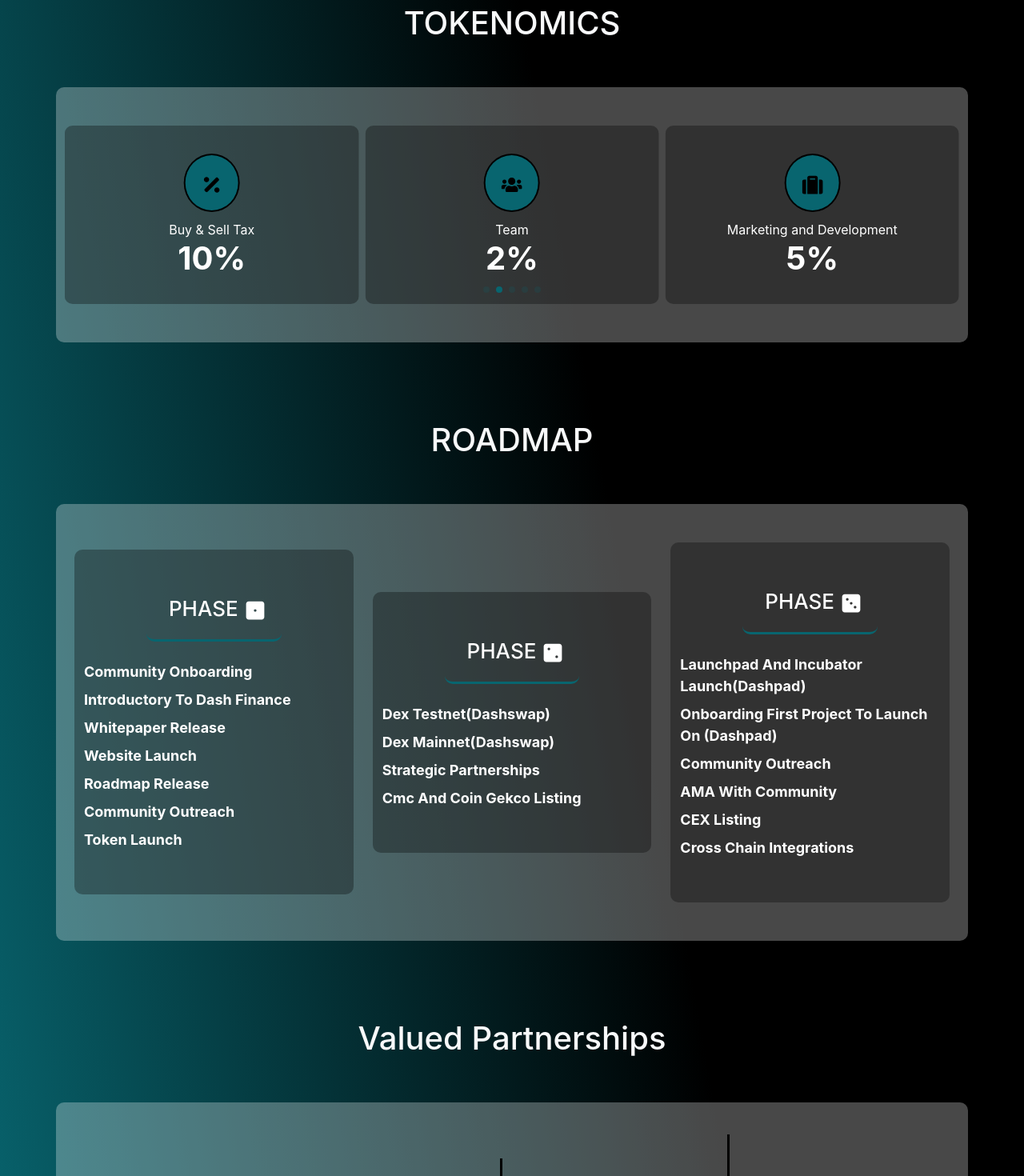
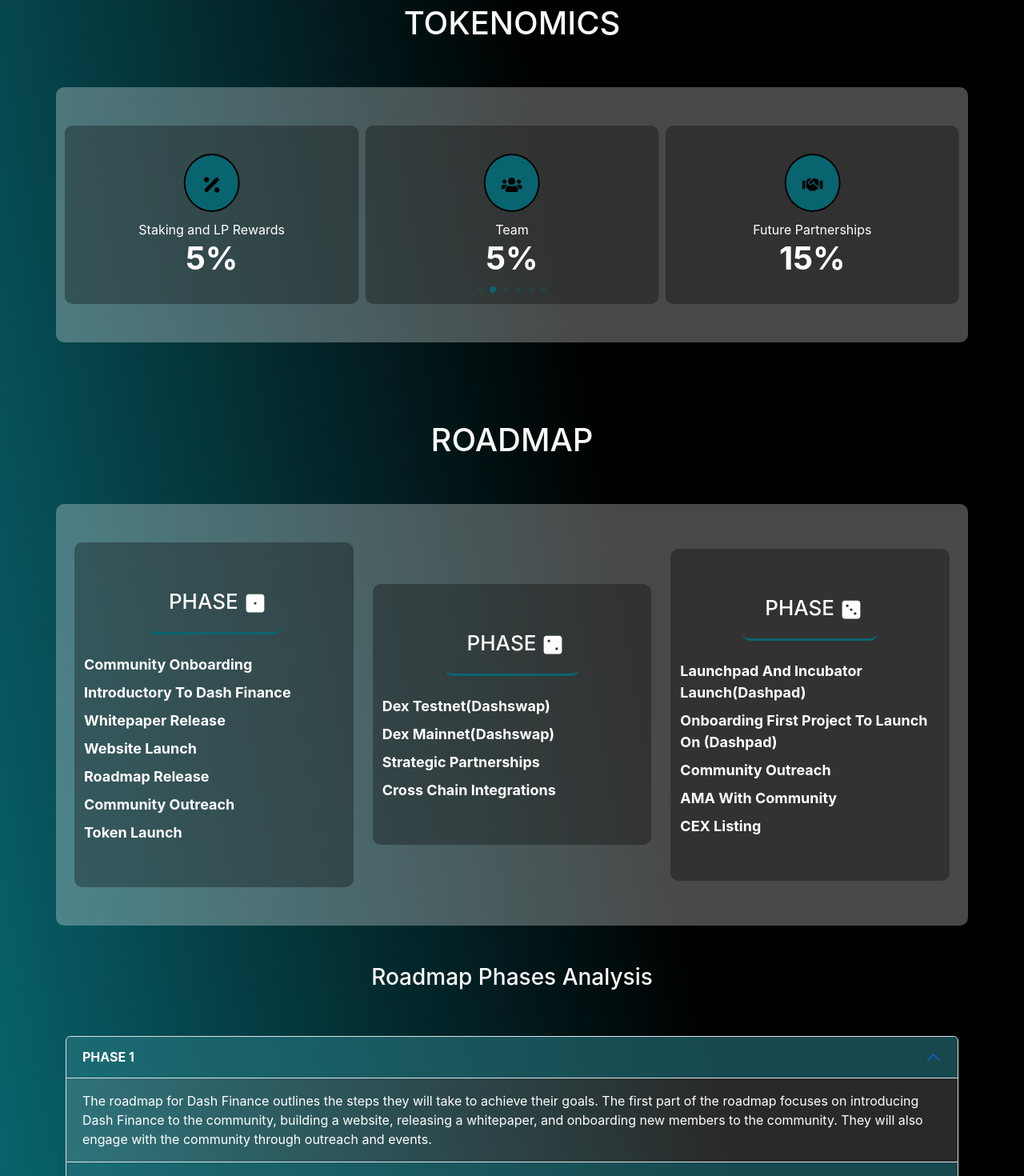
Before and after one commit to Sheriff10/dashfinance, a React (Create React App) app: page / in a window 1280 px wide. Shown: the part 1330-2800 px from the top of the page at 80% size. Built offline with nearby package versions, Linux system fonts and the light colour scheme.

Commit message:
removed partnerships and edited roadmap and others

```diff
--- a/src/App.js
+++ b/src/App.js
@@ -20,7 +20,7 @@
          <div className="w2">
             <Tokenomincs />
             <Roadmap />
-            <Partners />
+            {/* <Partners />  */}
          </div>
          <Footer />
       </div>
--- a/src/components/about.jsx
+++ b/src/components/about.jsx
@@ -53,11 +53,11 @@
                </div>
                <div className="col-lg-6 col-sm-12 col-md-12">
                   <div className="about-img">
-                     <img
+                     {/* <img
                         src="dash.png"
                         alt="global tenchnology"
                         className="img-fluid"
-                     />
+                     /> */}
                   </div>
                </div>
             </div>
--- a/src/components/header.jsx
+++ b/src/components/header.jsx
@@ -35,7 +35,7 @@
                </div>
                <div className="col">
                   <div className="btn-con">
-                     <a href="https://dashfinancedex.vercel.app/" target={"_blank"} className="btn btn-outline-success">Launch App</a>
+                     <a className="btn btn-outline-success">Launch App</a>
                   </div>
                </div>
             </div>
--- a/src/components/intro.jsx
+++ b/src/components/intro.jsx
@@ -56,10 +56,10 @@
                               <div className="btn-con">
                                  <div className="row justify-content-center">
                                     <div className="btn btn-success m-4 col-4">
-                                       LAUNCHPAD
+                                       DASHPAD
                                     </div>
                                     <div className="btn btn-outline-success m-4 col-4">
-                                       DEX
+                                       DASHDEX
                                     </div>
                                  </div>
                               </div>
--- a/src/components/roadmap.jsx
+++ b/src/components/roadmap.jsx
@@ -51,7 +51,7 @@
                                  <li>Dex testnet(Dashswap) </li>
                                  <li>Dex mainnet(Dashswap)</li>
                                  <li>strategic partnerships</li>
-                                 <li>cmc and coin gekco listing</li>
+                                 <li>Cross Chain Integrations</li>
                               </ul>
                            </div>
                         </div>
@@ -69,15 +69,111 @@
                            </div>
                            <div className="p-card-body">
                               <ul>
-                                 <li>Launchpad and incubator launch(Dashpad)</li>
-                                 <li>onboarding first project to launch on (Dashpad)</li>
+                                 <li>
+                                    Launchpad and incubator launch(Dashpad)
+                                 </li>
+                                 <li>
+                                    onboarding first project to launch on
+                                    (Dashpad)
+                                 </li>
                                  <li>Community outreach</li>
                                  <li>AMA with community</li>
                                  <li>CEX listing </li>
-                                 <li>Cross chain integrations</li>
                               </ul>
                            </div>
                         </div>
+                     </div>
+                  </div>
+               </div>
+            </div>
+            <div className="p-head text-center text-light p-5">
+               <h3>Roadmap Phases Analysis</h3>
+            </div>
+            <div class="accordion" id="accordionExample">
+               <div class="accordion-item">
+                  <h2 class="accordion-header" id="headingOne">
+                     <button
+                        class="accordion-button"
+                        type="button"
+                        data-bs-toggle="collapse"
+                        data-bs-target="#collapseOne"
+                        aria-expanded="true"
+                        aria-controls="collapseOne"
+                     >
+                        <b>PHASE 1</b>
+                     </button>
+                  </h2>
+                  <div
+                     id="collapseOne"
+                     class="accordion-collapse collapse show"
+                     aria-labelledby="headingOne"
+                     data-bs-parent="#accordionExample"
+                  >
+                     <div class="accordion-body">
+                        The roadmap for Dash Finance outlines the steps they
+                        will take to achieve their goals. The first part of the
+                        roadmap focuses on introducing Dash Finance to the
+                        community, building a website, releasing a whitepaper,
+                        and onboarding new members to the community. They will
+                        also engage with the community through outreach and
+                        events.
+                     </div>
+                  </div>
+               </div>
+               <div class="accordion-item">
+                  <h2 class="accordion-header" id="headingTwo">
+                     <button
+                        class="accordion-button collapsed"
+                        type="button"
+                        data-bs-toggle="collapse"
+                        data-bs-target="#collapseTwo"
+                        aria-expanded="false"
+                        aria-controls="collapseTwo"
+                     >
+                        <b>PHASE 2</b>
+                     </button>
+                  </h2>
+                  <div
+                     id="collapseTwo"
+                     class="accordion-collapse collapse"
+                     aria-labelledby="headingTwo"
+                     data-bs-parent="#accordionExample"
+                  >
+                     <div class="accordion-body">
+                        The second part of the roadmap outlines the development
+                        of a decentralized exchange (Dex) called Dashswap. They
+                        will first launch a testnet to test the platform and
+                        then move to the mainnet. Dash Finance will also
+                        establish strategic partnerships and cross-chain
+                        integrations to expand the reach of the Dex.
+                     </div>
+                  </div>
+               </div>
+               <div class="accordion-item">
+                  <h2 class="accordion-header" id="headingThree">
+                     <button
+                        class="accordion-button collapsed"
+                        type="button"
+                        data-bs-toggle="collapse"
+                        data-bs-target="#collapseThree"
+                        aria-expanded="false"
+                        aria-controls="collapseThree"
+                     >
+                        <b>PHASE 3</b>
+                     </button>
+                  </h2>
+                  <div
+                     id="collapseThree"
+                     class="accordion-collapse collapse"
+                     aria-labelledby="headingThree"
+                     data-bs-parent="#accordionExample"
+                  >
+                     <div class="accordion-body">
+                        Finally, Dashpad will be launched, which is a launchpad
+                        and incubator platform. The first project will be
+                        onboarded to the platform, followed by an AMA with the
+                        community. They will also list on a centralized exchange
+                        (CEX) to increase liquidity.
                      </div>
                   </div>
                </div>
--- a/src/components/tokenomics.jsx
+++ b/src/components/tokenomics.jsx
@@ -1,5 +1,14 @@
 import React from "react";
-import { FaRecycle, FaPercentage, FaUsers, FaSuitcase, FaParachuteBox, FaMoneyBill, FaBurn } from "react-icons/fa";
+import {
+   FaRecycle,
+   FaPercentage,
+   FaUsers,
+   FaSuitcase,
+   FaParachuteBox,
+   FaMoneyBill,
+   FaHandshake,
+   FaChartBar,
+} from "react-icons/fa";
 import { Swiper, SwiperSlide } from "swiper/react";
 // Import Swiper styles
 import "swiper/css";
@@ -12,13 +21,14 @@
       return { icon, title, percent };
    };
    const tkArr = [
-      tkFunc(<FaRecycle />, "Total Supply", "1M"),
-      tkFunc(<FaPercentage />, "Buy & Sell Tax", "10%"),
-      tkFunc(<FaUsers />, "Team", "2%"),
-      tkFunc(<FaSuitcase />, "Marketing and Development", "5%"),
-      tkFunc(<FaParachuteBox />, "Airdrop", "3%"),
-      tkFunc(<FaMoneyBill />, "Liquidity", "70%"),
-      tkFunc(<FaBurn />, "Burning", "20%"),
+      tkFunc(<FaRecycle />, "Total Supply", "150M"),
+      tkFunc(<FaPercentage />, "Staking and LP Rewards", "5%"),
+      tkFunc(<FaUsers />, "Team", "5%"),
+      tkFunc(<FaHandshake />, "Future Partnerships", "15%"),
+      tkFunc(<FaChartBar />, "Future Fundraising", "5%"),
+      tkFunc(<FaSuitcase />, "Marketing", "4%"),
+      tkFunc(<FaParachuteBox />, "Future Airdrop and Giveaways", "1%"),
+      tkFunc(<FaMoneyBill />, "Liquidity", "45%"),
    ];
    return (
       <div className="partner" id="tk">
@@ -42,19 +52,19 @@
                         breakpoints={{
                            960: {
                               slidesPerView: 3,
-                              spaceBetween: 8
+                              spaceBetween: 8,
                            },
                            720: {
                               slidesPerView: 3,
-                              spaceBetween: 6
+                              spaceBetween: 6,
                            },
                            540: {
                               slidesPerView: 2,
-                              spaceBetween: 4
+                              spaceBetween: 4,
                            },
                            320: {
                               slidesPerView: 1,
-                              spaceBetween: 2
+                              spaceBetween: 2,
                            },
                         }}
                         modules={[Pagination, Autoplay]}
@@ -71,7 +81,9 @@
                                     </div>
                                     <div className="p-card-body">
                                        <span>{i.title}</span>
-                                       <h1><b>{i.percent}</b></h1>
+                                       <h1>
+                                          <b>{i.percent}</b>
+                                       </h1>
                                     </div>
                                  </div>
                               </div>
--- a/src/css/global.css
+++ b/src/css/global.css
@@ -182,7 +182,7 @@
    background: none;
    border-radius: 10px;
    border: none;
-   border-bottom: 3px solid rgb(8 101 111);
+   border-bottom: 3px solid #08656f;
    color: #fff;
 }
 .roadmap ul {
@@ -199,6 +199,15 @@
 .roadmap .p-card-body {
    text-align: left;
    padding: 10px;
+}
+.roadmap .accordion .accordion-item{
+   background: #ffffff29;
+   /* padding: 10px 0px; */
+   color: #fff;
+}
+.roadmap .accordion .accordion-button{
+   background-color: #08656f87;
+   color: #fff;
 }
 @media (max-width: 995px) {
    header .links {
```
Lines whose indentation alone changed are shown as unchanged.
